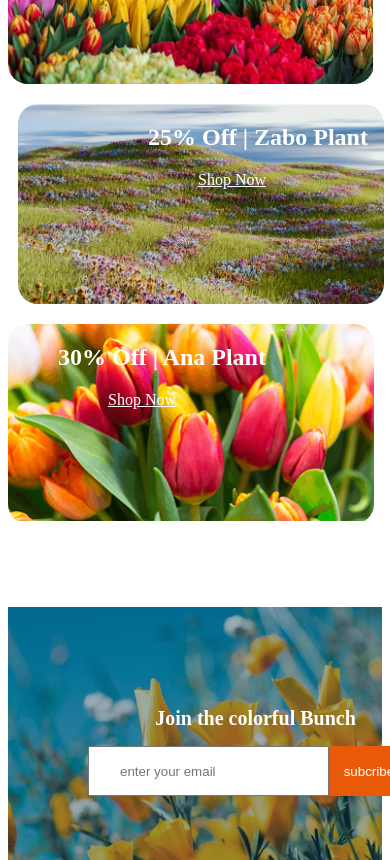
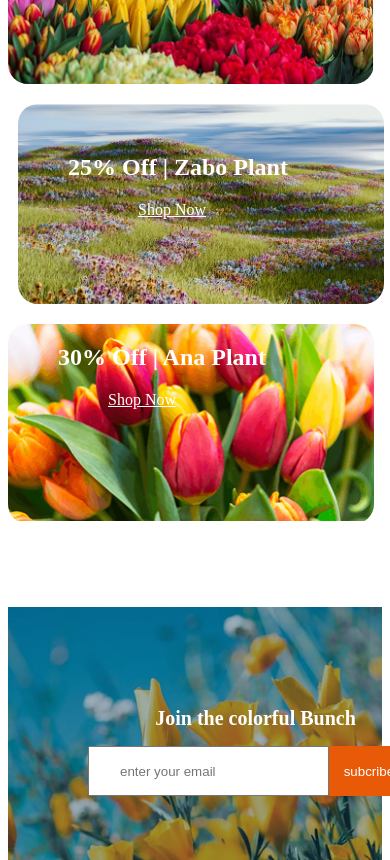
Before and after one commit to mahadi5272/B12A02, a plain HTML site: page index.html in a window 390 px wide. Shown: the part 4180-5040 px from the top of the page. Drawn offline with Linux system fonts and the light colour scheme.

Commit message:
#item>h1 margin solv

```diff
--- a/style.css
+++ b/style.css
@@ -148,6 +148,10 @@
     grid-column: span 3;
     grid-row: span 2;
     border-radius: 20px;
+}
+#item h1{
+    margin-top: 150px;
+    margin-left: 100px;
 }
 #item>a{
     text-align: center;
@@ -352,6 +356,13 @@
 
 
     }
+    #item>h1{
+        margin-top: 50px;
+        margin-left: 50px;
+    }
+    #item>a{
+        margin-left: 120px;
+    }
     /* .colorful-Bunch */
     .colorful-Bunch{
         /* margin: 0 auto; */
```
